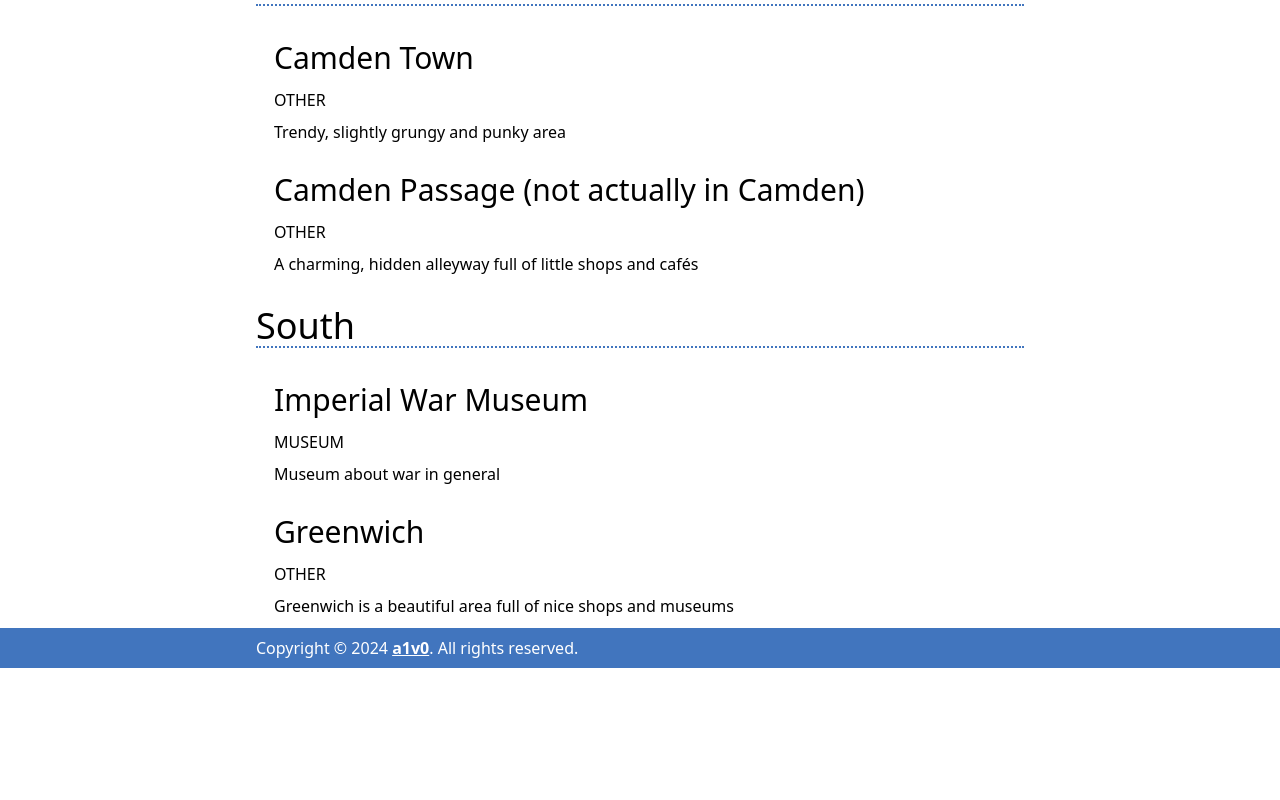
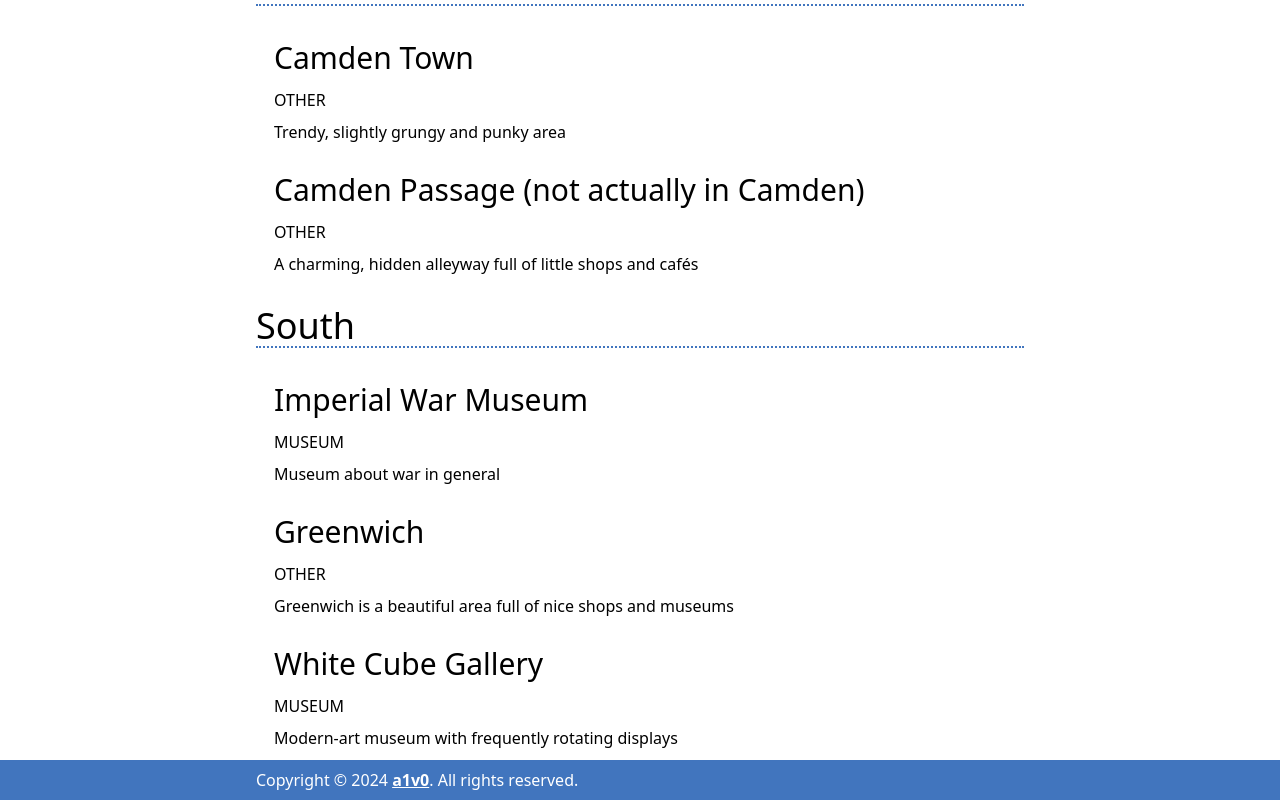
Before and after one commit to a1v0/london-liste, a Next.js app: page /areas in a window 1280 px wide. Shown: the part 4200-5000 px from the top of the page. Before the commit the page ends 4868 px from the top, so only its background shows below. Built offline with nearby package versions, Linux system fonts and the light colour scheme; a web font is replaced by a local one.

Commit message:
Add White Cube Gallery

```diff
--- a/app/places.js
+++ b/app/places.js
@@ -401,6 +401,17 @@ exports.places = [
     location: "Central - Holborn", // "[region] - [area]" or "[region] - [Tube stop]". For examples, see above.
     website: "https://www.ugle.org.uk/freemasons-hall"
   },
+	  {
+    slug: "white-cube-gallery", // leave this blank
+    name: "White Cube Gallery",
+    keyFacts: [
+      "Modern-art museum with frequently rotating displays", // at least one fact is mandatory
+    ],
+    type: "museum", // see list of approved types above. Let a1v0 know if you need to add another type.
+    cost: "free",
+    location: "South - Bermondsey", // "[region] - [area]" or "[region] - [Tube stop]". For examples, see above.
+    website: "https://www.whitecube.com/"
+  },
 	// <<<<<<<<<<<<<<<<<<<<<<<<<<<<<<<<<<<<<<<<<<<<< DO NOT PASTE ANYTHING BELOW THIS LINE
 
   // RESTAURANTS
@@ -418,7 +429,6 @@ exports.places = [
 	// St John Museum
 	// Duxford (costs money)
   // White Cube Gallery
-  // Freemasons' Hall
   // Two Temple Place
   // Wallace Collection
   // Mithras-Tempel
```
